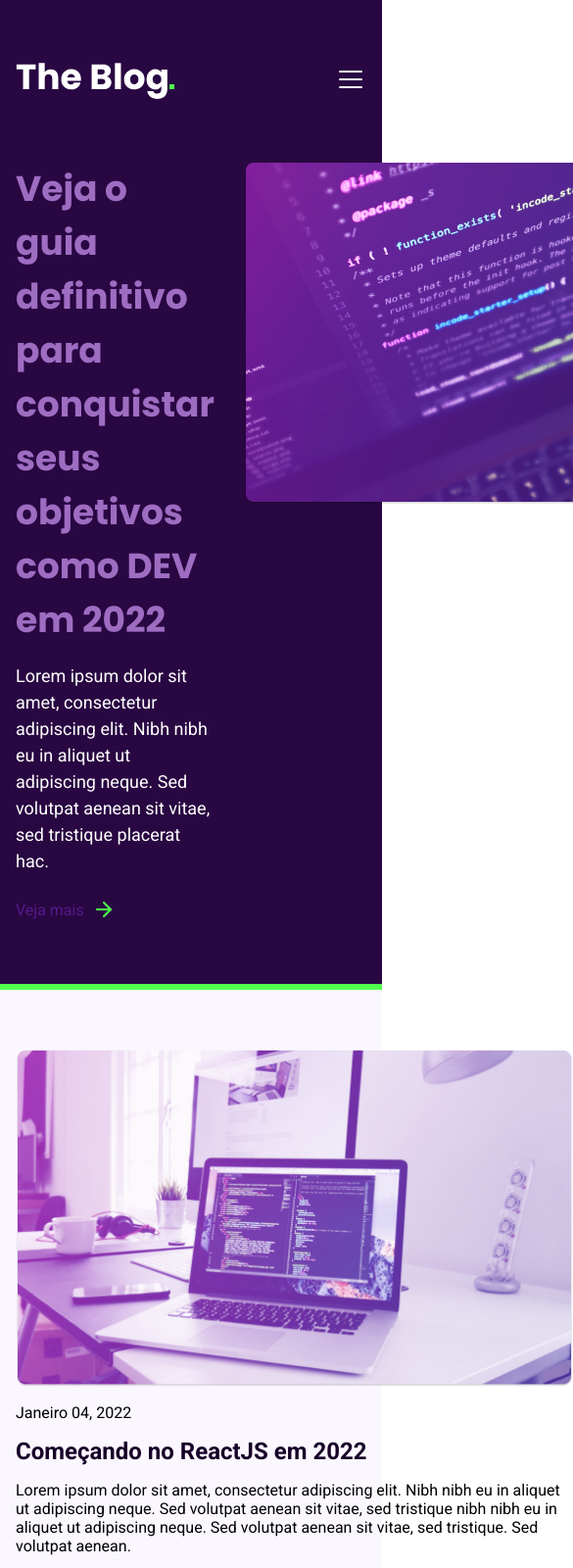
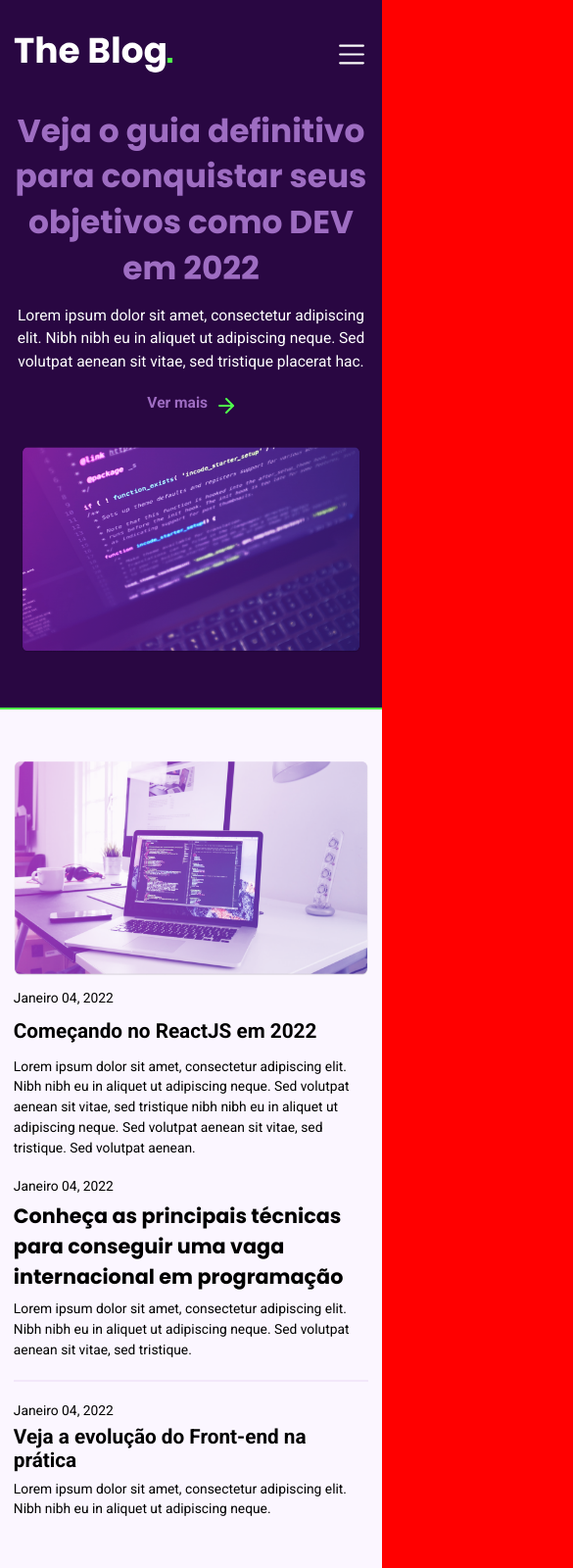
Before and after one commit to daniel-koti/the-blog, a website built with Vite: page index.html in a window 390 px wide. Shown: the top 1600 px of the page at 98% size, 585 px wide, since content can reach past the window. Built offline with nearby package versions, Linux system fonts and the light colour scheme.

Commit message:
fix: responsive width

```diff
--- a/index.html
+++ b/index.html
@@ -17,60 +17,52 @@
     />
   </head>
   <body>
-    <section id="header">
-      <div class="wrapper">
-        <header class="header">
-          <img src="./public/assets/logo.svg" alt="" />
+    <section id="home">
+      <header class="header container">
+        <img src="./public/assets/logo.svg" alt="The Blog Logo" />
 
-          <nav>
+        <nav class="menu">
           <li><a href="#">Home</a></li>
           <li><a href="#">Sobre</a></li>
           <li><a href="#">Categorias</a></li>
-            <li><a href="#">Contato</a></li>
+          <li><a href="#">Contacto</a></li>
         </nav>
 
-          <button id="menu-hamburguer">
-            <img src="./public/assets/hamburguer.svg" alt="" />
-          </button>
+        <button id="menu-item" onclick="toggleMenu()"></button>
 
         <form>
-            <input type="search" name="search" placeholder="Buscar" />
-            <button>
-              <img src="./public/assets/search.svg" alt="" />
-            </button>
+          <input type="search" name="search" id="search" placeholder="Buscar" />
+          <button class="btn-search" type="submit"></button>
         </form>
       </header>
 
-        <div class="hero">
+      <div class="hero container">
         <div>
-            <h2>
+          <h1>
             Veja o guia definitivo para conquistar seus objetivos como DEV em
             2022
-            </h2>
+          </h1>
           <p>
             Lorem ipsum dolor sit amet, consectetur adipiscing elit. Nibh nibh
             eu in aliquet ut adipiscing neque. Sed volutpat aenean sit vitae,
             sed tristique placerat hac.
           </p>
-            <a href="">
-              Veja mais
-              <img src="./public/assets/arrow-right.svg" alt="" />
-            </a>
+          <a href="#"> Ver mais </a>
         </div>
-
         <img src="./public/assets/featured-image.png" alt="" />
-        </div>
       </div>
     </section>
 
-    <div id="rectangle"></div>
+    <div class="divisor"></div>
 
     <section id="content">
-      <div class="wrapper">
-        <div class="posts">
+      <div class="posts container">
         <div class="post-1">
-            <img src="./public/assets/post-1.png" alt="" />
-            <span>Janeiro 04, 2022</span>
+          <img
+            src="./public/assets/post-1.png"
+            alt="Computador portátil por cima de uma mesa de escritório"
+          />
+          <small>Janeiro 04, 2022</small>
           <strong>Começando no ReactJS em 2022</strong>
           <p>
             Lorem ipsum dolor sit amet, consectetur adipiscing elit. Nibh nibh
@@ -79,71 +71,65 @@
             volutpat aenean sit vitae, sed tristique. Sed volutpat aenean.
           </p>
         </div>
-          <div class="side-post">
+        <aside class="side-posts">
           <div class="side-post-1">
-              <span>Janeiro 04, 2022</span>
+            <small>Janeiro 04, 2022</small>
             <strong>
               Conheça as principais técnicas para conseguir uma vaga
               internacional em programação
             </strong>
             <p>
-                Lorem ipsum dolor sit amet, consectetur adipiscing elit. Nibh
-                nibh eu in aliquet ut adipiscing neque. Sed volutpat aenean sit
-                vitae, sed tristique.
+              Lorem ipsum dolor sit amet, consectetur adipiscing elit. Nibh nibh
+              eu in aliquet ut adipiscing neque. Sed volutpat aenean sit vitae,
+              sed tristique.
             </p>
           </div>
           <hr />
           <div class="side-post-2">
-              <span>Janeiro 04, 2022</span>
+            <small>Janeiro 04, 2022</small>
             <strong>Veja a evolução do Front-end na prática</strong>
-
             <p>
-                Lorem ipsum dolor sit amet, consectetur adipiscing elit. Nibh
-                nibh eu in aliquet ut adipiscing neque.
+              Lorem ipsum dolor sit amet, consectetur adipiscing elit. Nibh nibh
+              eu in aliquet ut adipiscing neque.
             </p>
           </div>
-          </div>
+        </aside>
       </div>
 
-        <div class="cards">
+      <!-- <div class="cards container">
         <div class="card">
           <img src="./public/assets/post-2.png" alt="" />
-            <div>
-              <p>Janeiro 04, 2022</p>
+          <small>Janeiro 04, 2022</small>
           <strong>10 dicas para conseguir a vaga desejada</strong>
           <p>
-                Lorem ipsum dolor sit amet, consectetur adipiscing elit. Nibh
-                nibh eu in aliquet ut adipiscing neque. Sed volutpat aenean sit
-                vitae, sed tristique.
+            Lorem ipsum dolor sit amet, consectetur adipiscing elit. Nibh nibh
+            eu in aliquet ut adipiscing neque. Sed volutpat aenean sit vitae,
+            sed tristique.
           </p>
-            </div>
         </div>
         <div class="card">
           <img src="./public/assets/post-3.png" alt="" />
-            <div>
-              <p>Janeiro 04, 2022</p>
+          <small>Janeiro 04, 2022</small>
           <strong>Deixe seu código mais semântico com essas dicas</strong>
           <p>
-                Lorem ipsum dolor sit amet, consectetur adipiscing elit. Nibh
-                nibh eu in aliquet ut adipiscing neque. Sed volutpat aenean sit
-                vitae, sed tristique.
+            Lorem ipsum dolor sit amet, consectetur adipiscing elit. Nibh nibh
+            eu in aliquet ut adipiscing neque. Sed volutpat aenean sit vitae,
+            sed tristique.
           </p>
-            </div>
         </div>
         <div class="card">
           <img src="./public/assets/post-4.png" alt="" />
-            <div>
-              <p>Janeiro 04, 2022</p>
+          <small>Janeiro 04, 2022</small>
           <strong>Use essas dicas nas suas aplicações mobile</strong>
           <p>
-                Lorem ipsum dolor sit amet, consectetur adipiscing elit. Nibh
-                nibh eu in aliquet ut adipiscing neque. Sed volutpat aenean sit
-                vitae, sed tristique.
+            Lorem ipsum dolor sit amet, consectetur adipiscing elit. Nibh nibh
+            eu in aliquet ut adipiscing neque. Sed volutpat aenean sit vitae,
+            sed tristique.
           </p>
         </div>
-          </div>
-        </div>
-      </div>
+      </div> -->
     </section>
+
+    <script src="./scripts/main.js"></script>
   </body>
 </html>
--- /dev/null
+++ b/scripts/main.js
@@ -0,0 +1,5 @@
+const navMenu = document.querySelector(".menu")
+
+function toggleMenu() {
+  navMenu.classList.toggle("open")
+}
--- a/styles/main.css
+++ b/styles/main.css
@@ -22,6 +22,7 @@ body * {
 }
 
 body {
+  background: red;
   font-size: 1.6rem;
   -webkit-font-smoothing: antialiased;
 }
@@ -42,220 +43,303 @@ h6 {
   font-family: "Poppins", sans-serif;
 }
 
-.wrapper {
-  width: min(117rem, 100%);
-  margin: 0 auto;
-  padding-inline: 1.6rem;
+#home {
+  background: var(--purple-bg);
+  padding: 0 1.6rem 6.4rem;
+
+  overflow-x: hidden;
 }
 
-/* Header =============================== */
-
-section#header {
-  background-color: var(--purple-bg);
+.container {
+  width: min(116.9rem, 100%);
+  margin: 0 auto;
 }
 
-section#header .header {
+/* Header */
+.header {
   display: flex;
   justify-content: space-between;
   align-items: center;
 
-  padding-block: 6.4rem;
+  height: 12.8rem;
 }
 
-section#header .header nav {
+.header nav {
   display: flex;
   align-items: center;
+  flex-wrap: wrap;
+
   gap: 3.2rem;
 }
 
-section#header .header nav li a {
-  font-size: 1.8rem;
+.header nav.open {
+  padding-top: 3.2rem;
+  width: 100%;
+  height: 100vh;
+  position: fixed;
+  top: 12.8rem;
+  left: 0;
+  display: flex;
+  flex-direction: column;
+  align-items: center;
+  background: var(--dark-bg);
+}
+
+.header nav li {
+  position: relative;
+}
+
+.header nav li::before {
+  content: "";
+  position: absolute;
+  left: -0.6rem;
+  height: 100%;
+  width: 0.2rem;
+
+  transition: background 0.2s;
+}
+
+.header nav li:hover::before {
+  background: var(--green);
+}
+
+.header nav li a {
   color: var(--white);
 }
 
-section#header .header form {
+.header #menu-item {
+  display: none;
+  cursor: pointer;
+  width: 4rem;
+  height: 4rem;
+  border: 0;
+  background: transparent url(../public/assets/hamburguer.svg) no-repeat
+    center/cover;
+}
+
+.header form {
   display: flex;
   align-items: center;
 }
 
-section#header .header form input[type="search"] {
+.header form input {
+  border: 0;
+  height: 4.4rem;
+  font-size: 1.4rem;
+  padding-inline: 2.4rem;
+  border-radius: 0.4rem 0 0 0.4rem;
   background: var(--dark-bg);
   color: var(--white);
-  border: none;
-  font-size: 1.4rem;
-  height: 4.4rem;
-  padding-inline: 2.56rem;
-
-  border-radius: 0.4rem 0 0 0.4rem;
   outline: none;
 }
 
-#menu-hamburguer {
-  display: none;
-  border: none;
-  background-color: transparent;
+.header form button {
   cursor: pointer;
+  width: 7rem;
+  height: 4.4rem;
+  border: 0;
+  background: var(--button-bg) url(../public/assets/search.svg) no-repeat center;
+  border-radius: 0 0.4rem 0.4rem 0;
 }
 
-#menu-hamburguer img {
-  width: 3.2rem;
+/* Hero */
+
+.hero {
+  display: flex;
+  align-items: flex-start;
+
+  gap: 3rem;
 }
 
-section#header .header form button {
-  border: none;
-  height: 4.4rem;
-  padding-inline: 2.3rem;
-  background-color: var(--button-bg);
-
-  border-radius: 0 0.4rem 0.4rem 0;
-  cursor: pointer;
+.hero > div {
+  display: flex;
+  flex-direction: column;
+  text-align: left;
 }
 
-section#header .header form button:hover {
-  filter: brightness(0.8);
+.hero > div h1 {
+  font-size: 3.8rem;
+  color: var(--button-bg);
+  line-height: 5.4rem;
 }
 
-section#header .header form button img {
+.hero > div p {
+  font-size: 1.8rem;
+  color: var(--white);
+  line-height: 2.7rem;
+  margin: 1.6rem 0 2.4rem;
+}
+
+.hero > div a {
+  font-size: 1.8rem;
+  font-weight: 700;
+  color: var(--button-bg);
+
+  display: flex;
+  gap: 0.8rem;
+}
+
+.hero > div a::after {
+  content: url(../public/assets/arrow-right.svg);
   width: 2.4rem;
 }
 
-section#header .hero {
-  display: flex;
-  align-items: flex-start;
-  gap: 3rem;
-
-  padding-bottom: 6.4rem;
+.hero img {
+  width: 57rem;
 }
 
-section#header .hero > div h2 {
-  font-size: 3.6rem;
-  color: var(--button-bg);
-  margin-bottom: 1.6rem;
+/* Divisor */
+
+.divisor {
+  width: 100%;
+  height: 0.3rem;
+  background: var(--green);
 }
 
-section#header .hero > div p {
-  font-size: 1.8rem;
-  color: var(--white);
-  line-height: 2.7rem;
-
-  margin-bottom: 2.4rem;
+/* Content */
+#content {
+  background-color: var(--light-purple);
+  padding: 6rem 1.6rem;
 }
 
-section#header .hero > div a {
-  display: flex;
-  align-items: center;
-
-  gap: 0.8rem;
-}
-
-/* Header End =============================== */
-
-#rectangle {
-  width: 100%;
-  height: 0.6rem;
-  background-color: var(--green);
-}
-
-/* Content ================================== */
-
-section#content {
-  padding-block: 6rem;
-  background-color: #fbf7ff;
-}
-
-section#content .posts {
-  display: flex;
-  justify-content: space-between;
+#content .posts {
+  display: grid;
+  grid-template-columns: repeat(2, 1fr);
   align-items: flex-start;
 
   gap: 13rem;
+  margin-bottom: 6.4rem;
 }
 
-section#content .posts .post-1 {
+.posts .post-1 {
   display: flex;
   flex-direction: column;
+
   gap: 1.6rem;
 }
 
-section#content .posts .post-1 img {
-  width: 56.9rem;
+.posts .post-1 small,
+.posts aside .side-post-1 small,
+.posts aside .side-post-2 small {
+  font-size: 1.6rem;
 }
 
-section#content .post-1 strong {
+.posts .post-1 strong,
+.posts aside .side-post-2 strong {
   font-size: 2.4rem;
-  font-weight: 700;
-  color: var(--dark-bg);
 }
 
-section#content .side-post {
+.posts .post-1 p,
+.posts aside .side-post-1 p,
+.posts aside .side-post-2 p {
+  font-size: 1.6rem;
+  line-height: 2.4rem;
+}
+
+.posts aside {
   display: flex;
   flex-direction: column;
 
-  gap: 2.39rem;
+  gap: 2.4rem;
 }
 
-section#content .side-post .side-post-1 {
+.posts aside .side-post-1,
+.posts aside .side-post-2 {
   display: flex;
   flex-direction: column;
 
   gap: 0.8rem;
 }
 
-section#content .side-post .side-post-1 strong {
+.posts aside .side-post-1 strong {
+  font-size: 2.4rem;
   font-family: "Poppins", sans-serif;
-  font-size: 2rem;
+
   line-height: 3.6rem;
 }
 
-section#content .side-post .side-post-2 {
+aside hr {
+  border: 0.5px solid #f2e7fa;
+}
+
+#content .cards {
+  display: grid;
+  grid-template-columns: repeat(auto-fit, 369px);
+
+  gap: 3rem;
+}
+
+#content .cards .card {
   display: flex;
   flex-direction: column;
 
   gap: 0.8rem;
 }
 
-section#content .side-post .side-post-2 strong {
+.card small {
+  font-size: 1.6rem;
+}
+
+.card strong {
   font-size: 2.4rem;
   line-height: 3.6rem;
 }
 
-section#content .cards {
-  margin-top: 6.379rem;
-
-  display: grid;
-  grid-template-columns: repeat(3, 1fr);
-  gap: 3rem;
+.card p {
+  font-size: 1.6rem;
+  line-height: 2.4rem;
 }
 
-section#content .cards .card img {
-  margin-bottom: 1.6rem;
-}
+/* Breakpoints */
 
-section#content .cards .card > div {
-  display: flex;
-  flex-direction: column;
+@media (max-width: 880px) {
+  .header #menu-item {
+    display: initial;
+  }
 
-  gap: 0.8rem;
-}
-
-section#content .cards .card > div strong {
-  font-size: 2.4rem;
-  color: var(--dark-bg);
-}
-
-/* Content End ================================== */
-
-/* Breakpoints */
-@media (max-width: 860px) {
-  section#header .header form {
+  .header nav {
     display: none;
   }
 
-  section#header .header nav {
+  .header form {
     display: none;
   }
 
-  #menu-hamburguer {
-    display: initial;
+  .hero {
+    flex-direction: column;
+    align-items: center;
+  }
+
+  .hero > div {
+    align-items: center;
+    text-align: center;
+  }
+
+  #content .posts {
+    grid-template-columns: 1fr;
+
+    gap: 2.4rem;
+  }
+
+  .posts .post-1 img {
+    width: 100%;
   }
 }
+
+@media (max-width: 992px) {
+  html {
+    font-size: 54%;
+  }
+}
+
+@media (max-width: 500px) {
+  .hero img {
+    width: 40rem;
+  }
+}
+
+@media (max-width: 364px) {
+  .hero img {
+    width: 30rem;
+  }
+}
```
Lines whose indentation alone changed are shown as unchanged.
